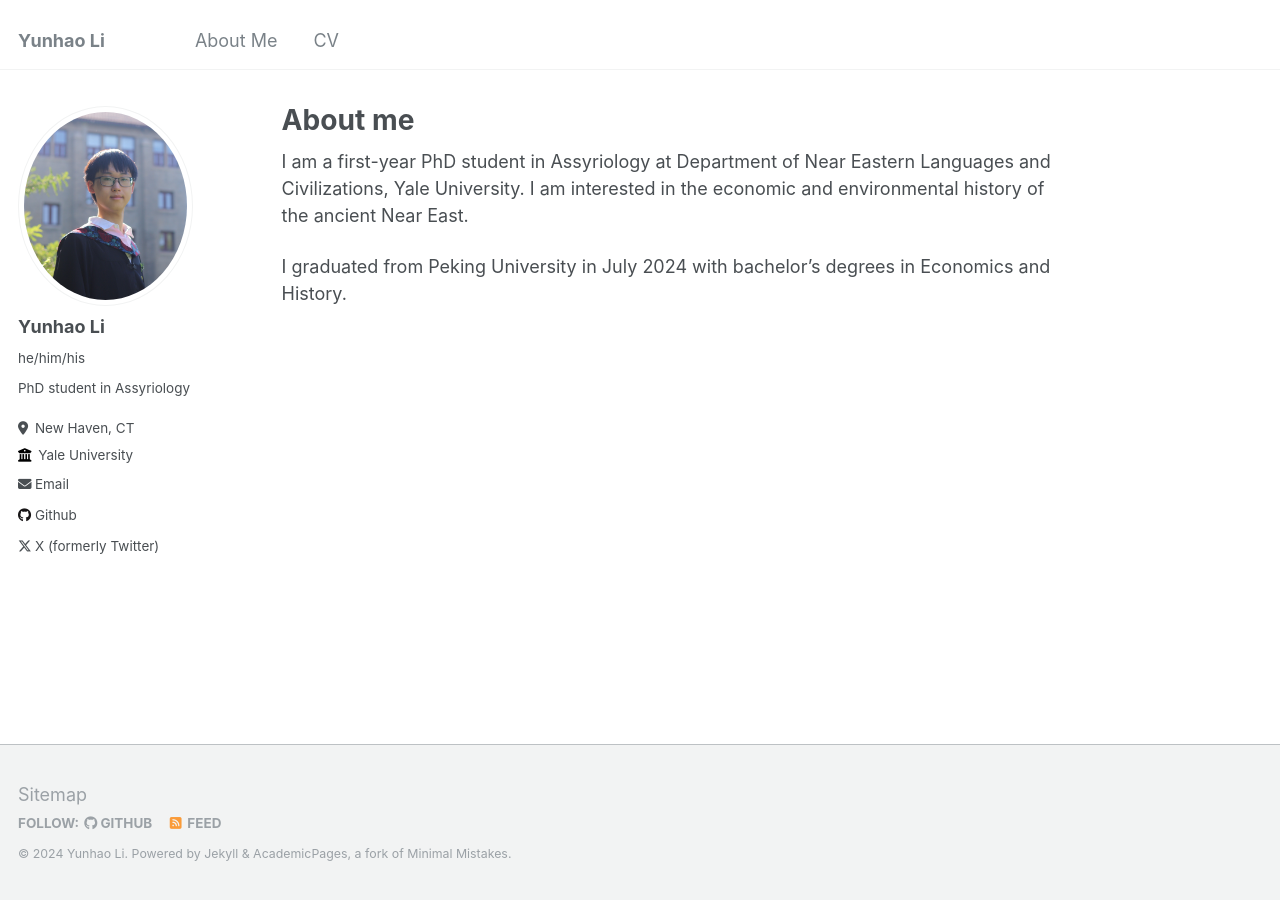
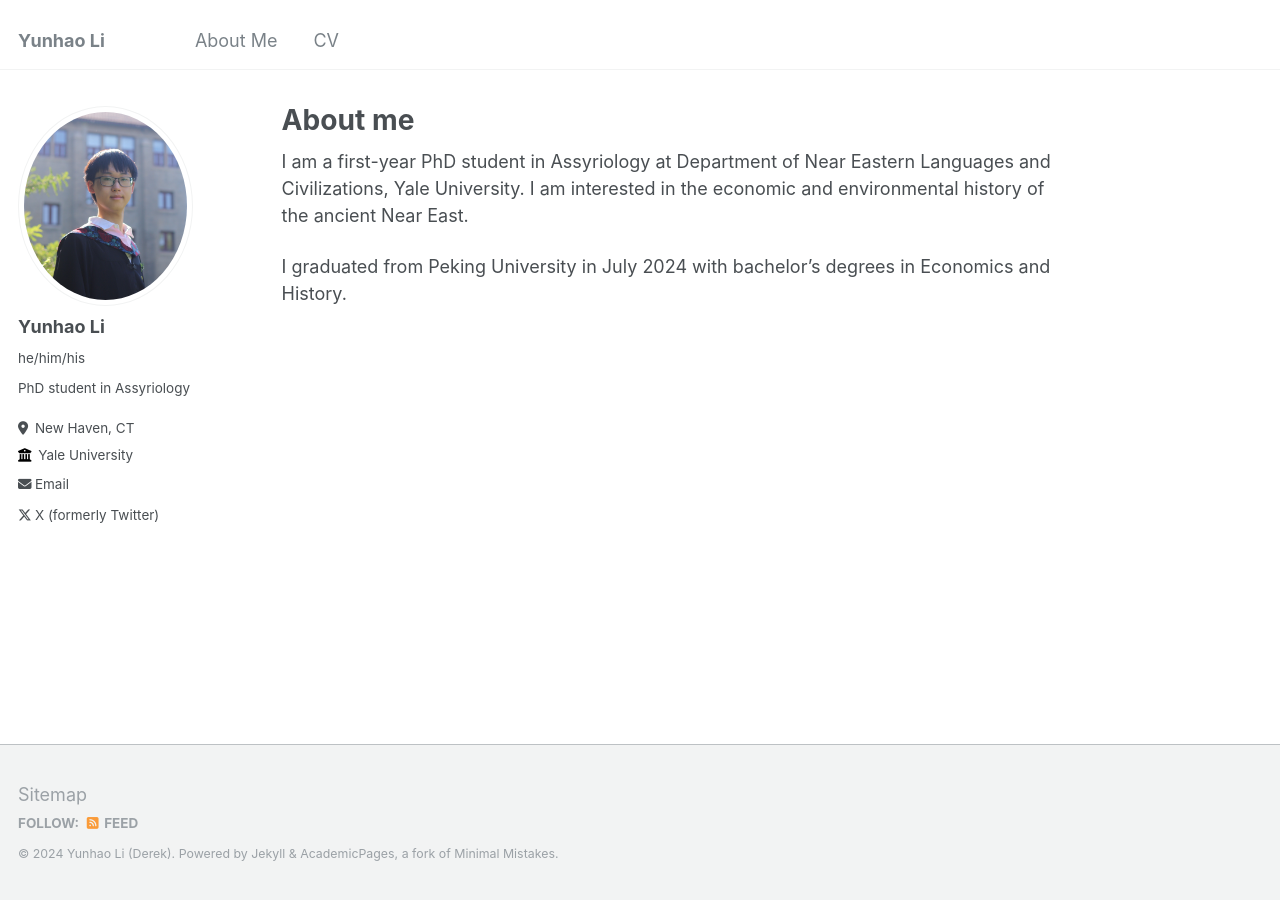
Before and after one commit to derek-yunhao-li/derek-yunhao-li, a Jekyll site: the page built from _pages/about.md, in a window 1280 px wide. Built offline with Jekyll 4.4.1, drawn with Linux system fonts in a browser that asks for light colours.

Commit message:
Update _config.yml

```diff
--- a/_config.yml
+++ b/_config.yml
@@ -10,7 +10,7 @@
 locale                   : "en-US"
 title                    : "Yunhao Li"
 title_separator          : "-"
-name                     : &name "Yunhao Li"
+name                     : &name "Yunhao Li (Derek)"
 description              : &description "personal description"
 url                      : https://derek-yunhao-li.github.io
 baseurl                  : "" # the subpath of your site, e.g. "/blog"
@@ -43,7 +43,7 @@ author:
   bitbucket        : # Username - Update with your username on the site
   codepen          : # Username
   dribbble         : # Username
-  github           : "derek-yunhao-li"
+  github           : # "derek-yunhao-li"
   kaggle           : # Username
   stackoverflow    : # User number or user number and name (i.e., use "1" or "1/jeff-atwood")
 
```
